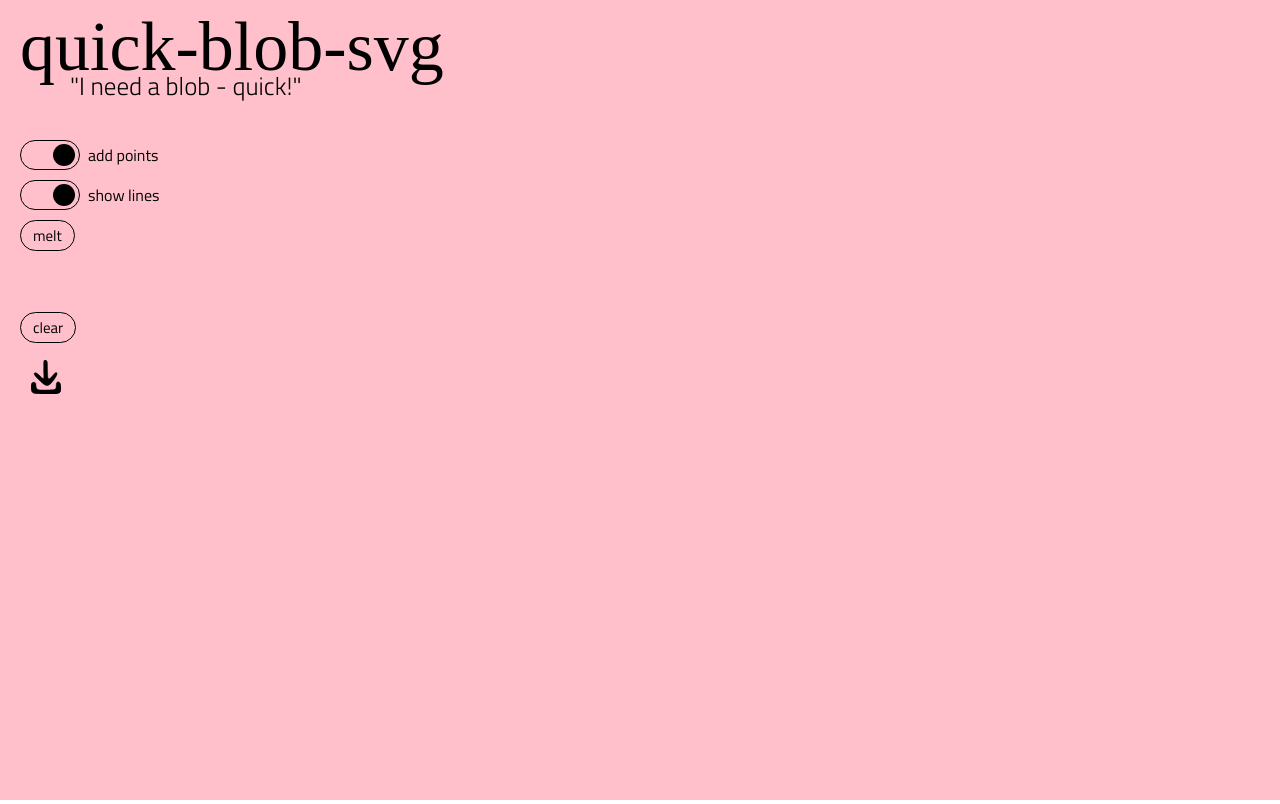
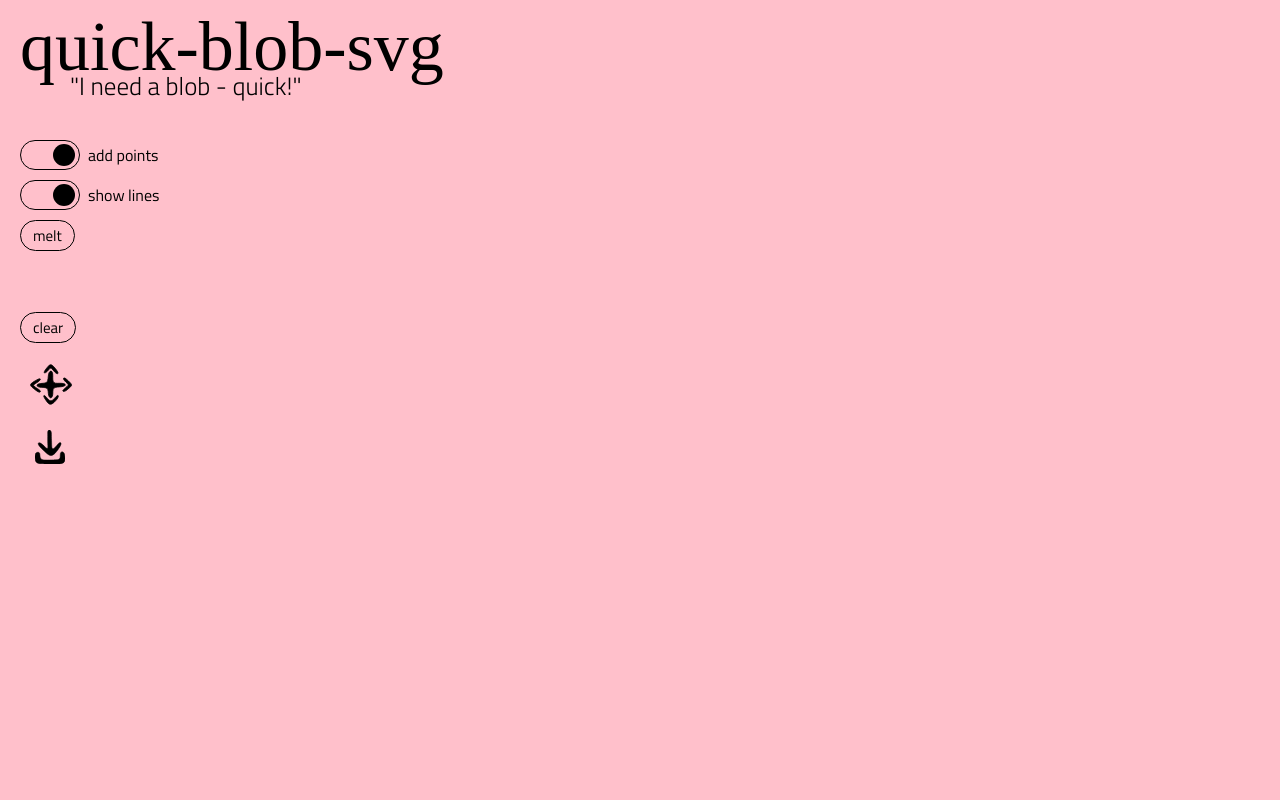
Before and after one commit to austinimperial/austinimperial.github.io, a React (Create React App) app: page / in a window 1280 px wide. Built offline with nearby package versions, Linux system fonts and the light colour scheme; a web font is replaced by a local one.

Commit message:
move function added

```diff
--- a/src/components/blob/index.js
+++ b/src/components/blob/index.js
@@ -1,5 +1,6 @@
 import React, { useContext, useEffect } from "react";
 import { SvgElementsContext } from "globalState/svgElementsProvider/index";
+import { MoveContext } from 'globalState/move/index'
 
 function Blob() {
   // global state
@@ -11,6 +12,12 @@ function Blob() {
     setIsOver,
     createBlobPath
   } = useContext(SvgElementsContext);
+  const { inMoveMode, setMouseIsOverBlob } = useContext(MoveContext)
+
+  const handleMouseEnter = () => {
+    setIsOver(false)
+    setMouseIsOverBlob(true)
+  }
 
   useEffect(() => {
     setBlobPath(createBlobPath(points, midpoints));
@@ -18,8 +25,10 @@ function Blob() {
 
   return (
     <path
-      onMouseEnter={() => setIsOver(false)}
-      stroke="black"
+      onMouseEnter={handleMouseEnter}
+      onMouseLeave={() => setMouseIsOverBlob(false)}
+      stroke={inMoveMode ? 'white' : 'black'}
+      strokeWidth={inMoveMode ? '8' : '0'}
       fill="black"
       d={blobPath}
     />
--- a/src/components/controlMenu/downloadButton/index.js
+++ b/src/components/controlMenu/downloadButton/index.js
@@ -1,6 +1,7 @@
 import React, { useContext, useState, useEffect } from "react";
 import { SvgElementsContext } from "globalState/svgElementsProvider/index";
-import TextInput from "./textInput";
+import { ScreenSizesContext } from 'globalState/screenSizes/index'
+import TextInput from 'components/controlMenu/downloadButton/textInput/index'
 import {
   StyledContainer,
   StyledDownloadButton,
@@ -8,7 +9,7 @@ import {
   StyledSlider
 } from "./styles";
 
-function DownloadButton({small}) {
+function DownloadButton() {
   // local state
   const [name, setName] = useState("");
 
@@ -19,6 +20,7 @@ function DownloadButton({small}) {
     toggleDownloadPrompt,
     setSelectedCircle
   } = useContext(SvgElementsContext);
+  const { xxs,xs,sm,md,lg,xl } = useContext(ScreenSizesContext)
 
   useEffect(() => {
     if (!downloadPrompt) setName("")
@@ -27,7 +29,7 @@ function DownloadButton({small}) {
   const handleIconClick = e => {
     e.preventDefault();
 
-    if (small) {
+    if (xxs || xs || sm) {
       download('blob');
       toggleDownloadPrompt();
       setName("");
@@ -51,16 +53,29 @@ function DownloadButton({small}) {
     setSelectedCircle(null);
   };
 
+  if (xxs || xs || sm) {
+    return (
+      <StyledContainer>
+        <StyledDownloadButton
+          small
+          onClick={handleIconClick}
+        />
+      </StyledContainer>
+    )
+  }
+
+  if (md || lg || xl) {
     return (
       <StyledContainer>
         <div>
           <StyledDownloadButton
+            big
             onClick={handleIconClick}
             valid={name.length > 0}
           />
         </div>
         <StyledWindow>
-        <StyledSlider active={downloadPrompt && !small} onSubmit={handleIconClick}>
+          <StyledSlider active={downloadPrompt} onSubmit={handleIconClick}>
             <TextInput
               label="save as"
               value={name}
@@ -73,4 +88,7 @@ function DownloadButton({small}) {
     );
   }
 
+
+}
+
 export default DownloadButton;
--- a/src/components/controlMenu/downloadButton/styles.js
+++ b/src/components/controlMenu/downloadButton/styles.js
@@ -4,6 +4,7 @@ const validDownloadicon = require("./validDownloadIcon.svg");
 
 export const StyledContainer = styled.div`
   display: flex;
+  margin: 0px 0px 0px 4px;
 `;
 
 export const StyledDownloadButton = styled.button`
@@ -16,18 +17,26 @@ export const StyledDownloadButton = styled.button`
   transition: all 0.1s ease-in;
   min-width: 0;
   background-color: transparent;
-  border: none;
+
+  ${props => props.big && `
+    border: none;
+
+    :hover {
+      background-size: 35px;
+      background-position: right 6px bottom 6px;
+    }
+
+  `}
+
+  ${props => props.small && `
+    border: 1px solid black;
+  `}
 
   background-image: url(${props =>
     props.valid ? validDownloadicon : downloadIcon});
   background-size: 30px;
   background-repeat: no-repeat;
   background-position: right 9px bottom 9px;
-
-  :hover {
-    background-size: 35px;
-    background-position: right 6px bottom 6px;
-  }
 `;
 
 export const StyledWindow = styled.div`
--- a/src/components/controlMenu/index.js
+++ b/src/components/controlMenu/index.js
@@ -1,10 +1,13 @@
 import React, { useContext } from "react";
 import {
   StyledContainer,
-  StyledControlContainer
+  StyledControlContainer,
+  StyledMeltAndMoveContainer,
+  StyledDownloadButtonContainer
 } from "./styles";
 import { StyledMenuButton } from "components/controlMenu/shared/sharedStyles";
 import DownloadButton from "components/controlMenu/downloadButton/index";
+import MoveButton from 'components/controlMenu/moveButton/index'
 import ToggleButton from "components/controlMenu/toggleButton/index";
 import { SvgElementsContext } from "globalState/svgElementsProvider/index";
 import { ScreenSizesContext } from 'globalState/screenSizes/index'
@@ -27,12 +30,15 @@ function ControlMenu() {
     return (
       <StyledContainer small>
         <StyledControlContainer left >
-          <StyledMenuButton
-            style={{ margin: "5px 10px 0px 0px" }}
-            onClick={() => melt()}
-          >
-            melt
-          </StyledMenuButton>
+          <StyledMeltAndMoveContainer>
+            <StyledMenuButton
+              style={{ margin: "0px 10px 0px 0px" }}
+              onClick={() => melt()}
+            >
+              melt
+            </StyledMenuButton>
+            <MoveButton />
+          </StyledMeltAndMoveContainer>
           <ToggleButton
             label="add points"
             containerStyle={{ margin: "5px 10px 0px 0px" }}
@@ -51,7 +57,9 @@ function ControlMenu() {
             onClick={handleClearClick}
             containerStyle={{ margin: "5px 0px 0px 0px", minHeight: "32px" }}
           />
-          <DownloadButton small />
+          <StyledDownloadButtonContainer>
+            <DownloadButton />
+          </StyledDownloadButtonContainer>
         </StyledControlContainer>
       </StyledContainer>
     )
@@ -87,6 +95,7 @@ function ControlMenu() {
           onClick={handleClearClick}
           containerStyle={{ margin: "60px 0px 0px 0px", minHeight: "32px" }}
         />
+        <MoveButton />
         <DownloadButton />
       </StyledContainer>
     );
--- /dev/null
+++ b/src/components/controlMenu/moveButton/index.js
@@ -0,0 +1,27 @@
+import React, { useContext } from 'react'
+import { ScreenSizesContext } from 'globalState/screenSizes/index'
+import { MoveContext } from 'globalState/move/index'
+import {
+    StyledContainer,
+    StyledMoveButton
+} from './styles'
+
+function MoveButton({containerStyle,buttonStyle}) {
+    // global state
+    const { xxs,xs,sm,md,lg,xl} = useContext(ScreenSizesContext)
+    const { toggleInMoveMode, inMoveMode } = useContext(MoveContext)
+
+    return (
+        <StyledContainer style={containerStyle} >
+            <StyledMoveButton
+                onClick={toggleInMoveMode}
+                active={inMoveMode}
+                style={buttonStyle}
+                small={xxs || xs || sm}
+                big={md || lg || xl}
+            />
+        </StyledContainer>
+    )
+}
+
+export default MoveButton
--- /dev/null
+++ b/src/components/controlMenu/moveButton/styles.js
@@ -0,0 +1,44 @@
+import styled from 'styled-components'
+const moveIcon = require('./moveIcon.svg')
+
+export const StyledContainer = styled.div`
+    display: flex;
+    justify-content: flex-start
+`
+
+export const StyledMoveButton = styled.button`
+  width: 60px;
+  height: 60px;
+  cursor: pointer;
+  outline: none;
+  border-radius: 40px;
+  transition: all 0.1s ease-in;
+  min-width: 0;
+  background-color: transparent;
+
+  background-image: url(${moveIcon});
+  background-size: 43px;
+  background-repeat: no-repeat;
+  background-position: right 8px bottom 8px;
+
+  ${props => props.small && `
+    margin: 0px;
+    border: 1px solid black;
+  `}
+
+  ${props => props.big && `
+    margin: 10px 0px 0px 0px;
+    border: none;
+
+    :hover {
+      background-size: 50px;
+      background-position: right 4px bottom 4px;
+    }
+
+  `}
+
+  ${props => props.active && `
+    background-color: white;
+    border: 1px solid white;
+  `}
+`
--- a/src/components/logo/index.js
+++ b/src/components/logo/index.js
@@ -6,7 +6,7 @@ import { SvgElementsContext } from 'globalState/svgElementsProvider/index'
 function Logo() {
   // global state
   const { xxs, xs, sm, md, lg, xl } = useContext(ScreenSizesContext);
-  const { setLogoRef, setIsOverSvg } = useContext(SvgElementsContext)
+  const { setIsOverSvg } = useContext(SvgElementsContext)
 
   if (xxs || xs || sm) {
     return (
@@ -14,7 +14,7 @@ function Logo() {
         onMouseMove={() => setIsOverSvg(false)}
       >
         <StyledSvgContainer>
-          <svg viewBox="0 0 430 100" height="100%">
+          <svg viewBox="0 0 430 100" width="100%">
             <StyledText y="60">quick-blob-svg</StyledText>
             <StyledText subtext x="50" y="85">
               "I need a blob - quick!"
--- a/src/components/logo/styles.js
+++ b/src/components/logo/styles.js
@@ -6,9 +6,8 @@ export const StyledContainer = styled.div`
 `;
 
 export const StyledSvgContainer = styled.div`
-  height: 14vh;
-  min-width: 280px;
-  min-height: 60px;
+  width: 100vh;
+  max-width: 400px;
   margin: 0px 0px 0px 10px;
 `;
 
--- /dev/null
+++ b/src/globalState/move/index.js
@@ -0,0 +1,77 @@
+import React, { useContext, useState, useEffect, useCallback } from 'react'
+import { SvgElementsContext } from 'globalState/svgElementsProvider/index'
+export const MoveContext = React.createContext()
+const _ = require('lodash')
+
+function MoveProvider({children}) {
+    // global state
+    const {
+        points,
+        setPoints,
+        setCanAdd,
+        setShowLines,
+        mouseDown,
+        inMoveMode,
+        setInMoveMode
+    } = useContext(SvgElementsContext)
+
+    // local state
+    const [mouseIsOverBlob,setMouseIsOverBlob] = useState(false)
+    const [diffs,setDiffs] = useState([])
+
+    const toggleInMoveMode = () => {
+        setInMoveMode(prevInMoveMode => !prevInMoveMode)
+        setCanAdd(prevCanAdd => prevCanAdd ? false : prevCanAdd);
+        setShowLines(prevShowLines => prevShowLines ? false : prevShowLines);
+    }
+
+    const handleMouseDown = useCallback(e => {
+        const diffs = points.map(point => {
+            return {x: point.x - e.offsetX, y: point.y - e.offsetY}
+        })
+        setDiffs(diffs)
+    },[points])
+
+    useEffect(() => {
+        window.addEventListener('mousedown',handleMouseDown)
+        return () => window.removeEventListener('mousedown',handleMouseDown)
+    },[handleMouseDown])
+
+
+    useEffect(() => {
+
+        const moveBlob = e => {
+            if (inMoveMode && mouseDown && mouseIsOverBlob) {
+                const newPoints = points.map((point,i) => {
+                    return {
+                        x: e.offsetX + diffs[i].x,
+                        y: e.offsetY + diffs[i].y
+                    }
+                })
+                setPoints(newPoints)
+            }
+        }
+
+        window.addEventListener("mousemove", moveBlob);
+        return () => {
+            window.removeEventListener("mousemove", moveBlob);
+        }
+    },[mouseIsOverBlob,mouseDown,inMoveMode,points,setPoints,points,diffs])
+
+
+    const value = {
+        inMoveMode,
+        setInMoveMode,
+        toggleInMoveMode,
+        mouseIsOverBlob,
+        setMouseIsOverBlob
+    }
+
+    return (
+        <MoveContext.Provider value={value}>
+            {children}
+        </MoveContext.Provider>
+    )
+}
+
+export default MoveProvider
--- a/src/globalState/svgElementsProvider/index.js
+++ b/src/globalState/svgElementsProvider/index.js
@@ -25,6 +25,7 @@ function SvgElementsProvider({ children }) {
   const [canAdd, setCanAdd] = useState(true);
   const [showLines, setShowLines] = useState(true);
   const [downloadPrompt, setDownloadPrompt] = useState(false);
+  const [inMoveMode,setInMoveMode] = useState(false)
 
   useEffect(() => {
     setMidpoints(getMidpoints(points));
@@ -46,8 +47,9 @@ function SvgElementsProvider({ children }) {
       if (e.code === 'Escape') setCanAdd(false)
       if (e.code === 'KeyA' && !downloadPrompt) toggleCanAdd()
       if (e.code === 'KeyS' && !downloadPrompt) toggleShowLines()
-      if (e.code === 'KeyD') setDownloadPrompt(true)
-      if (e.code === 'KeyX') deleteCircle(selectedCircle)
+      if (e.code === 'KeyD' && !downloadPrompt) setDownloadPrompt(true)
+      if (e.code === 'KeyX' && !downloadPrompt) deleteCircle(selectedCircle)
+      if (e.code === 'KeyM' && !downloadPrompt) melt()
     };
 
     window.addEventListener("keydown", handleKeyDown);
@@ -108,26 +110,31 @@ function SvgElementsProvider({ children }) {
     setCanAdd(true);
     setShowLines(true);
     setDownloadPrompt(false);
+    setInMoveMode(false)
   };
 
   const toggleShowLines = () => {
     setShowLines(prevShowLines => !prevShowLines);
     setCanAdd(prevCanAdd => (prevCanAdd ? false : prevCanAdd));
+    setInMoveMode(false)
   };
 
   const toggleCanAdd = () => {
     setCanAdd(prevCanAdd => !prevCanAdd);
     setShowLines(prevShowLines => (!prevShowLines ? true : prevShowLines));
+    setInMoveMode(false)
   };
 
   const toggleDownloadPrompt = () => {
     setDownloadPrompt(prevDownloadPrompt => !prevDownloadPrompt);
     setCanAdd(prevCanAdd => (prevCanAdd ? false : prevCanAdd));
+    setInMoveMode(false)
   };
 
   const melt = () => {
     const newPoints = getCentroids(points);
     setPoints(newPoints);
+    setInMoveMode(false)
   };
 
   const download = filename => {
@@ -175,7 +182,9 @@ function SvgElementsProvider({ children }) {
     toggleDownloadPrompt,
     setDownloadPrompt,
     isOverSvg,
-    setIsOverSvg
+    setIsOverSvg,
+    inMoveMode,
+    setInMoveMode
   };
 
   return (
--- a/src/index.js
+++ b/src/index.js
@@ -8,13 +8,16 @@ import { mainTheme } from "styles/mainTheme";
 import ScreenSizesProvider from "globalState/screenSizes/index";
 import SvgElementsProvider from "globalState/svgElementsProvider/index";
 import ResponsivePointShiftProvider from 'globalState/responsivePointShiftProvider/index'
+import MoveProvider from 'globalState/move/index'
 
 ReactDOM.render(
   <ThemeProvider theme={mainTheme}>
     <ScreenSizesProvider>
       <SvgElementsProvider>
         <ResponsivePointShiftProvider>
-          <App />
+          <MoveProvider>
+            <App />
+          </MoveProvider>
         </ResponsivePointShiftProvider>
       </SvgElementsProvider>
     </ScreenSizesProvider>
```
Also changed, not shown: src/components/controlMenu/styles.js (+14 -0 lines), src/components/controlMenu/moveButton/moveIcon.svg (added). Lines whose indentation alone changed are shown as unchanged.
